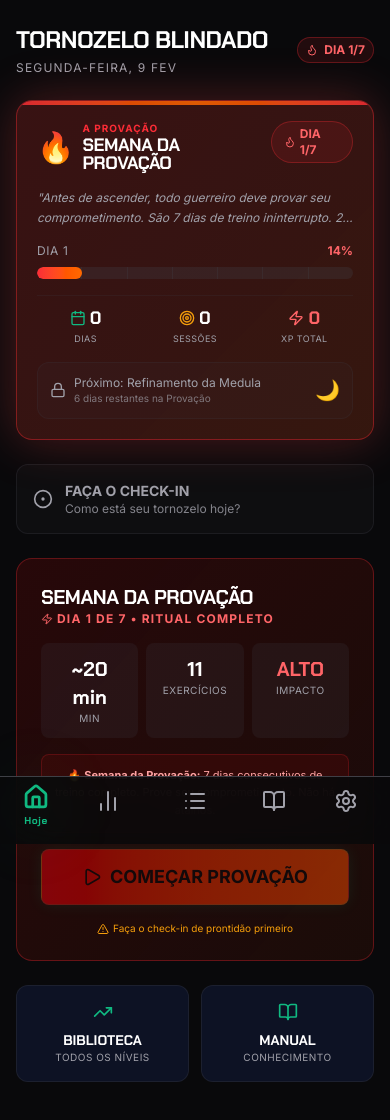
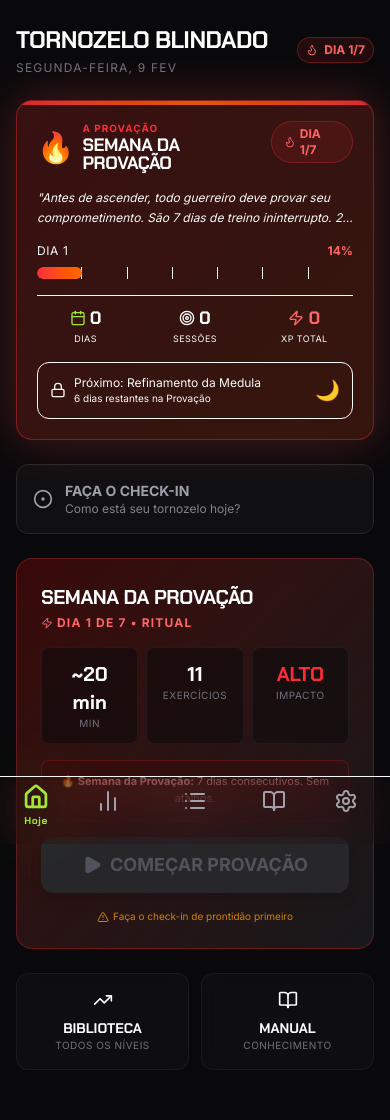
Before and after one commit to dbrosado/tornozelo-blindado, a Next.js app: page /app/today in a window 390 px wide. Shown: the top 1120 px of the page. Built offline with nearby package versions, Linux system fonts and the light colour scheme.

Commit message:
feat: UI/UX Overhaul - Obsidian & Volt Design System

```diff
--- a/app/app/today/page.tsx
+++ b/app/app/today/page.tsx
@@ -8,12 +8,13 @@ import { Button } from "@/components/ui/button";
 import { CultivationCard, CultivationBadge } from "@/components/ui/cultivation-progress";
 import { useAppStore } from "@/lib/store";
 import { getStageById } from "@/lib/data/cultivation-system";
-import { LEVELS as WORKOUT_LEVELS, getWorkoutByLevel, isSemanaDaProvacao } from "@/lib/data/workouts";
+import { LEVELS as WORKOUT_LEVELS, getWorkoutByLevel } from "@/lib/data/workouts";
 import { cn } from "@/lib/utils";
 import {
   Play, AlertTriangle, Clock, Flame, TrendingUp, BookOpen,
   CheckCircle2, CircleDot, Zap
 } from "lucide-react";
+import { motion } from "framer-motion";
 
 const LOCKOUT_HOURS = 6;
 
@@ -84,17 +85,17 @@ export default function TodayPage() {
 
   const currentWorkout = useMemo(() => getWorkoutByLevel(workoutLevelId), [workoutLevelId]);
 
-  // Readiness text
+  // Readiness Styles (Obsidian)
   const getReadinessInfo = () => {
     switch (readinessStatus) {
       case 'green':
-        return { label: 'Sinal Verde', desc: 'Volume total liberado.', icon: CheckCircle2, color: 'text-primary border-primary/30 bg-primary/10' };
+        return { label: 'Sinal Verde', desc: 'Volume total liberado.', icon: CheckCircle2, color: 'text-volt border-volt/30 bg-volt/10 shadow-glow-volt' };
       case 'yellow':
-        return { label: 'Sinal Amarelo', desc: 'Cuidado. Reduza intensidade.', icon: AlertTriangle, color: 'text-warning border-warning/30 bg-warning/10' };
+        return { label: 'Sinal Amarelo', desc: 'Cuidado. Reduza intensidade.', icon: AlertTriangle, color: 'text-amber-400 border-amber-400/30 bg-amber-400/10' };
       case 'red':
-        return { label: 'Sinal Vermelho', desc: 'Apenas mobilidade hoje.', icon: AlertTriangle, color: 'text-danger border-danger/30 bg-danger/10' };
+        return { label: 'Sinal Vermelho', desc: 'Apenas mobilidade hoje.', icon: AlertTriangle, color: 'text-red-500 border-red-500/30 bg-red-500/10' };
       default:
-        return { label: 'Faça o Check-in', desc: 'Como está seu tornozelo hoje?', icon: CircleDot, color: 'text-text-muted border-grid/30 bg-grid/10' };
+        return { label: 'Faça o Check-in', desc: 'Como está seu tornozelo hoje?', icon: CircleDot, color: 'text-zinc-400 border-zinc-800 bg-zinc-900/50 hover:bg-zinc-900 hover:border-zinc-700' };
     }
   };
 
@@ -105,61 +106,58 @@ export default function TodayPage() {
   if (isLocked) {
     return (
       <div className="space-y-6">
-        {/* Header */}
         <header className="flex items-center justify-between">
           <div>
             <h1 className="text-2xl font-black font-chakra uppercase text-white tracking-tight">
               Tornozelo Blindado
             </h1>
-            <p className="text-xs text-text-muted uppercase tracking-widest mt-1">{today}</p>
+            <p className="text-xs text-zinc-500 uppercase tracking-widest mt-1 font-mono">{today}</p>
           </div>
           <CultivationBadge />
         </header>
 
-        {/* Cultivation Card */}
         <CultivationCard />
 
-        {/* Lockout Card */}
-        <div className="bg-blueprint/30 border border-warning/30 rounded-2xl p-6 space-y-4">
+        <div className="bg-zinc-900/60 backdrop-blur-md border border-amber-500/20 rounded-2xl p-6 space-y-4 shadow-glass">
           <div className="flex items-center gap-3">
-            <div className="p-3 bg-warning/10 rounded-full">
-              <Clock className="h-6 w-6 text-warning" />
+            <div className="p-3 bg-amber-500/10 rounded-full">
+              <Clock className="h-6 w-6 text-amber-500" />
             </div>
             <div>
-              <h3 className="text-lg font-bold font-chakra text-warning uppercase">Recuperação</h3>
-              <p className="text-xs text-text-muted">O tendão está absorvendo o treino</p>
+              <h3 className="text-lg font-bold font-chakra text-amber-500 uppercase">Recuperação</h3>
+              <p className="text-xs text-zinc-400">O tendão está absorvendo o treino</p>
             </div>
           </div>
 
           <div className="text-center py-4">
-            <p className="text-4xl font-black font-chakra text-warning">{timeRemaining}</p>
-            <p className="text-xs text-text-muted mt-2">
+            <p className="text-4xl font-black font-mono text-amber-500 tracking-tighter animate-pulse">{timeRemaining}</p>
+            <p className="text-xs text-zinc-500 mt-2 uppercase tracking-wide">
               Próximo treino liberado às {unlockTime ? format(unlockTime, "HH:mm") : "--:--"}
             </p>
           </div>
 
-          <div className="bg-grid/20 rounded-lg p-3">
-            <p className="text-[11px] text-text-muted text-center leading-relaxed">
+          <div className="bg-zinc-950/50 rounded-lg p-3 border border-white/5">
+            <p className="text-[11px] text-zinc-400 text-center leading-relaxed">
               💡 <strong>Lei dos 10 Minutos:</strong> Treinos curtos, espaçados de 6h, maximizam a síntese de colágeno.
             </p>
           </div>
         </div>
 
-        {/* Quick Stats */}
         <div className="grid grid-cols-2 gap-3">
-          <div className="bg-blueprint/20 border border-grid/30 rounded-xl p-4 text-center">
-            <Flame className="h-5 w-5 mx-auto mb-2 text-warning" />
+          <div className="bg-zinc-900/40 border border-white/5 rounded-xl p-4 text-center">
+            <Flame className="h-5 w-5 mx-auto mb-2 text-amber-500" />
             <p className="text-2xl font-black font-chakra text-white">{streak}</p>
-            <p className="text-[10px] text-text-muted uppercase tracking-wider">Dias Seguidos</p>
+            <p className="text-[10px] text-zinc-500 uppercase tracking-wider">Dias Seguidos</p>
           </div>
-          <div
-            className="bg-blueprint/20 border border-grid/30 rounded-xl p-4 text-center cursor-pointer hover:bg-grid/30 transition-colors"
+          <motion.div
+            whileTap={{ scale: 0.98 }}
+            className="bg-zinc-900/40 border border-white/5 rounded-xl p-4 text-center cursor-pointer hover:bg-zinc-800/50 transition-colors"
             onClick={() => router.push('/app/manual')}
           >
-            <BookOpen className="h-5 w-5 mx-auto mb-2 text-primary" />
+            <BookOpen className="h-5 w-5 mx-auto mb-2 text-volt" />
             <p className="text-lg font-bold font-chakra text-white uppercase">Manual</p>
-            <p className="text-[10px] text-text-muted uppercase tracking-wider">Conhecimento</p>
-          </div>
+            <p className="text-[10px] text-zinc-500 uppercase tracking-wider">Conhecimento</p>
+          </motion.div>
         </div>
       </div>
     );
@@ -174,7 +172,7 @@ export default function TodayPage() {
           <h1 className="text-2xl font-black font-chakra uppercase text-white tracking-tight">
             Tornozelo Blindado
           </h1>
-          <p className="text-xs text-text-muted uppercase tracking-widest mt-1">{today}</p>
+          <p className="text-xs text-zinc-500 uppercase tracking-widest mt-1 font-mono">{today}</p>
         </div>
         <CultivationBadge />
       </header>
@@ -183,10 +181,11 @@ export default function TodayPage() {
       <CultivationCard />
 
       {/* Readiness Check */}
-      <button
+      <motion.button
+        whileTap={{ scale: 0.98 }}
         onClick={() => router.push('/app/readiness')}
         className={cn(
-          "w-full flex items-center gap-3 p-4 rounded-xl border transition-all hover:scale-[1.01]",
+          "w-full flex items-center gap-3 p-4 rounded-xl border transition-all",
           readinessInfo.color
         )}
       >
@@ -195,14 +194,14 @@ export default function TodayPage() {
           <p className="font-bold uppercase text-sm">{readinessInfo.label}</p>
           <p className="text-xs opacity-80">{readinessInfo.desc}</p>
         </div>
-      </button>
+      </motion.button>
 
       {/* Today's Workout Card */}
       <div className={cn(
-        "rounded-2xl p-6 space-y-4 border",
+        "rounded-2xl p-6 space-y-4 border shadow-glass backdrop-blur-md",
         inProvacao
-          ? "bg-gradient-to-br from-red-950/50 to-orange-950/30 border-red-500/30"
-          : "bg-blueprint/30 border-grid/50"
+          ? "bg-gradient-to-br from-red-950/80 to-zinc-900 border-red-500/30"
+          : "bg-zinc-900/60 border-white/10"
       )}>
         <div className="flex items-start justify-between">
           <div>
@@ -210,12 +209,12 @@ export default function TodayPage() {
               {currentWorkout.title}
             </h3>
             {inProvacao ? (
-              <p className="text-xs text-red-400 font-bold uppercase tracking-widest flex items-center gap-1">
+              <p className="text-xs text-red-400 font-bold uppercase tracking-widest flex items-center gap-1 mt-1">
                 <Zap className="h-3 w-3" />
-                Dia {provacaoProgress.currentDay} de {provacaoProgress.totalDays} • Ritual Completo
+                Dia {provacaoProgress.currentDay} de {provacaoProgress.totalDays} • Ritual
               </p>
             ) : (
-              <p className="text-xs text-primary font-bold uppercase tracking-widest">
+              <p className="text-xs text-volt font-bold uppercase tracking-widest mt-1">
                 {stageInfo.emoji} Estágio {stageInfo.id} • {currentWorkout.exercises.length} exercícios
               </p>
             )}
@@ -224,50 +223,54 @@ export default function TodayPage() {
 
         {/* Workout Stats */}
         <div className="grid grid-cols-3 gap-2">
-          <div className="bg-grid/20 rounded-lg p-3 text-center">
+          <div className="bg-zinc-950/50 border border-white/5 rounded-lg p-3 text-center">
             <p className="text-xl font-black font-chakra text-white">{currentWorkout.duration}</p>
-            <p className="text-[10px] text-text-muted uppercase tracking-wider">Min</p>
+            <p className="text-[10px] text-zinc-500 uppercase tracking-wider font-mono">Min</p>
           </div>
-          <div className="bg-grid/20 rounded-lg p-3 text-center">
+          <div className="bg-zinc-950/50 border border-white/5 rounded-lg p-3 text-center">
             <p className="text-xl font-black font-chakra text-white">{currentWorkout.exercises.length}</p>
-            <p className="text-[10px] text-text-muted uppercase tracking-wider">Exercícios</p>
+            <p className="text-[10px] text-zinc-500 uppercase tracking-wider font-mono">Exercícios</p>
           </div>
-          <div className="bg-grid/20 rounded-lg p-3 text-center">
+          <div className="bg-zinc-950/50 border border-white/5 rounded-lg p-3 text-center">
             <p className={cn(
               "text-xl font-black font-chakra uppercase",
-              inProvacao ? "text-red-400" : "text-primary"
+              inProvacao ? "text-red-500" : "text-volt"
             )}>
               {inProvacao ? "ALTO" : "ON"}
             </p>
-            <p className="text-[10px] text-text-muted uppercase tracking-wider">Impacto</p>
+            <p className="text-[10px] text-zinc-500 uppercase tracking-wider font-mono">Impacto</p>
           </div>
         </div>
 
         {/* Provação Special Message */}
         {inProvacao && (
-          <div className="bg-red-950/50 border border-red-500/20 rounded-lg p-3">
+          <div className="bg-red-950/30 border border-red-500/20 rounded-lg p-3">
             <p className="text-[11px] text-red-300 text-center leading-relaxed">
-              🔥 <strong>Semana da Provação:</strong> 7 dias consecutivos de treino completo.
-              Prove seu comprometimento. Não há atalhos.
+              🔥 <strong>Semana da Provação:</strong> 7 dias consecutivos. Sem atalhos.
             </p>
           </div>
         )}
 
         {/* Start Button */}
-        <Button
+        <motion.button
+          whileTap={{ scale: 0.98 }}
           onClick={() => router.push('/app/session')}
           disabled={readinessStatus === null}
           className={cn(
-            "w-full h-14 text-lg font-bold uppercase",
-            inProvacao && "bg-gradient-to-r from-red-600 to-orange-600 hover:from-red-500 hover:to-orange-500"
+            "w-full h-14 text-lg font-bold uppercase rounded-xl flex items-center justify-center gap-2 transition-all shadow-lg",
+            readinessStatus === null
+              ? "bg-zinc-800 text-zinc-600 cursor-not-allowed"
+              : inProvacao
+                ? "bg-gradient-to-r from-red-600 to-red-500 text-white shadow-red-900/50"
+                : "bg-volt text-zinc-950 shadow-glow-volt hover:bg-volt/90"
           )}
         >
-          <Play className="mr-2 h-5 w-5" />
+          <Play className="h-5 w-5 fill-current" />
           {inProvacao ? "COMEÇAR PROVAÇÃO" : "COMEÇAR TREINO"}
-        </Button>
+        </motion.button>
 
         {readinessStatus === null && (
-          <p className="text-[10px] text-warning text-center flex items-center justify-center gap-1">
+          <p className="text-[10px] text-amber-500 text-center flex items-center justify-center gap-1 opacity-80">
             <AlertTriangle className="h-3 w-3" />
             Faça o check-in de prontidão primeiro
           </p>
@@ -276,22 +279,24 @@ export default function TodayPage() {
 
       {/* Quick Links */}
       <div className="grid grid-cols-2 gap-3">
-        <button
+        <motion.button
+          whileTap={{ scale: 0.98 }}
           onClick={() => router.push('/app/library')}
-          className="bg-blueprint/20 border border-grid/30 rounded-xl p-4 text-center hover:bg-grid/30 transition-colors"
+          className="bg-zinc-900/40 border border-white/5 rounded-xl p-4 text-center hover:bg-zinc-800/50 transition-colors backdrop-blur-sm"
         >
-          <TrendingUp className="h-5 w-5 mx-auto mb-2 text-primary" />
+          <TrendingUp className="h-5 w-5 mx-auto mb-2 text-volt" />
           <p className="text-sm font-bold font-chakra text-white uppercase">Biblioteca</p>
-          <p className="text-[10px] text-text-muted uppercase tracking-wider">Todos os níveis</p>
-        </button>
-        <button
+          <p className="text-[10px] text-zinc-500 uppercase tracking-wider">Todos os níveis</p>
+        </motion.button>
+        <motion.button
+          whileTap={{ scale: 0.98 }}
           onClick={() => router.push('/app/manual')}
-          className="bg-blueprint/20 border border-grid/30 rounded-xl p-4 text-center hover:bg-grid/30 transition-colors"
+          className="bg-zinc-900/40 border border-white/5 rounded-xl p-4 text-center hover:bg-zinc-800/50 transition-colors backdrop-blur-sm"
         >
-          <BookOpen className="h-5 w-5 mx-auto mb-2 text-primary" />
+          <BookOpen className="h-5 w-5 mx-auto mb-2 text-volt" />
           <p className="text-sm font-bold font-chakra text-white uppercase">Manual</p>
-          <p className="text-[10px] text-text-muted uppercase tracking-wider">Conhecimento</p>
-        </button>
+          <p className="text-[10px] text-zinc-500 uppercase tracking-wider">Conhecimento</p>
+        </motion.button>
       </div>
     </div>
   );
--- a/app/globals.css
+++ b/app/globals.css
@@ -40,45 +40,11 @@
   --color-border: var(--border);
   --color-input: var(--input);
   --color-ring: var(--ring);
-
-  --color-chart-1: var(--chart-1);
-  --color-chart-2: var(--chart-2);
-  --color-chart-3: var(--chart-3);
-  --color-chart-4: var(--chart-4);
-  --color-chart-5: var(--chart-5);
-
-  --color-carbon: var(--carbon);
-  --color-grid: var(--grid);
-  --color-blueprint: var(--blueprint);
-  --color-warning: var(--warning);
-  --color-danger: var(--danger);
-  --color-text-main: var(--text-main);
-  --color-text-muted: var(--text-muted);
-
-  --animate-accordion-down: accordion-down 0.2s ease-out;
-  --animate-accordion-up: accordion-up 0.2s ease-out;
-
-  @keyframes accordion-down {
-    from {
-      height: 0;
-    }
-    to {
-      height: var(--radix-accordion-content-height);
-    }
-  }
-  @keyframes accordion-up {
-    from {
-      height: var(--radix-accordion-content-height);
-    }
-    to {
-      height: 0;
-    }
-  }
 }
 
 :root {
-  /* Core Palette - Industrial Blueprint Dark Mode */
-  --background: #09090b; /* Zinc 950 - Deep Carbon */
+  /* Obsidian & Volt Palette */
+  --background: #09090b; /* Zinc 950 */
   --foreground: #fafafa; /* Zinc 50 */
 
   --card: #09090b;
@@ -87,7 +53,7 @@
   --popover: #09090b;
   --popover-foreground: #fafafa;
 
-  --primary: #10b981; /* Emerald 500 - Valid/Go Signal */
+  --primary: #a3e635; /* Volt / Lime 400 */
   --primary-foreground: #09090b;
 
   --secondary: #27272a; /* Zinc 800 */
@@ -97,25 +63,16 @@
   --muted-foreground: #a1a1aa; /* Zinc 400 */
 
   --accent: #27272a;
-  --accent-foreground: #fafafa;
+  --accent-foreground: #a3e635;
 
   --destructive: #ef4444; /* Red 500 */
   --destructive-foreground: #fafafa;
 
   --border: #27272a;
   --input: #27272a;
-  --ring: #10b981;
+  --ring: #a3e635; /* Volt ring */
 
   --radius: 0.5rem;
-
-  /* Custom Semantic Colors */
-  --carbon: #09090b;
-  --grid: #3f3f46; /* Zinc 700 - Technical Lines */
-  --blueprint: #1e3a8a; /* Blue 900 - Subtle technical feel */
-  --warning: #f59e0b; /* Amber 500 */
-  --danger: #ef4444; /* Red 500 */
-  --text-main: #fafafa;
-  --text-muted: #a1a1aa;
 }
 
 body {
@@ -126,25 +83,32 @@ body {
   -moz-osx-font-smoothing: grayscale;
 }
 
-/* Technical/Grid Background Pattern */
-.bg-tech-grid {
-  background-size: 40px 40px;
-  background-image:
-    linear-gradient(to right, rgba(63, 63, 70, 0.1) 1px, transparent 1px),
-    linear-gradient(to bottom, rgba(63, 63, 70, 0.1) 1px, transparent 1px);
+/* Glassmorphism Utilities */
+.glass {
+  background: rgba(9, 9, 11, 0.6);
+  backdrop-filter: blur(12px);
+  -webkit-backdrop-filter: blur(12px);
+  border: 1px solid rgba(255, 255, 255, 0.05);
 }
 
-/* Blueprint Scanline Animation */
-@keyframes scanline {
-  0% { transform: translateY(-100%); }
-  100% { transform: translateY(100%); }
+.glass-card {
+  background: rgba(24, 24, 27, 0.6); /* Zinc 900 / 60% */
+  backdrop-filter: blur(12px);
+  border: 1px solid rgba(255, 255, 255, 0.05);
 }
 
-.scanline::after {
-  content: "";
-  position: absolute;
-  inset: 0;
-  background: linear-gradient(to bottom, transparent 49%, rgba(16, 185, 129, 0.05) 50%, transparent 51%);
-  animation: scanline 4s linear infinite;
-  pointer-events: none;
+/* Scrollbar */
+::-webkit-scrollbar {
+  width: 6px;
+  height: 6px;
 }
+::-webkit-scrollbar-track {
+  background: #09090b;
+}
+::-webkit-scrollbar-thumb {
+  background: #27272a;
+  border-radius: 4px;
+}
+::-webkit-scrollbar-thumb:hover {
+  background: #3f3f46;
+}
--- /dev/null
+++ b/app/template.tsx
@@ -0,0 +1,16 @@
+"use client";
+
+import { motion } from "framer-motion";
+
+export default function Template({ children }: { children: React.ReactNode }) {
+  return (
+    <motion.div
+      initial={{ opacity: 0, y: 10 }}
+      animate={{ opacity: 1, y: 0 }}
+      exit={{ opacity: 0, y: -10 }}
+      transition={{ ease: "easeInOut", duration: 0.3 }}
+    >
+      {children}
+    </motion.div>
+  );
+}
--- a/package.json
+++ b/package.json
@@ -14,6 +14,7 @@
     "class-variance-authority": "^0.7.1",
     "clsx": "^2.1.1",
     "date-fns": "^4.1.0",
+    "framer-motion": "^12.33.0",
     "lucide-react": "^0.563.0",
     "next": "16.1.6",
     "react": "19.2.3",
```
Also changed, not shown: app/app/session/page.tsx (+139 -208 lines), components/ui/level-badge.tsx (+44 -27 lines), public/sw.js, 1 other file (tests, documents, lock files or other folders).
